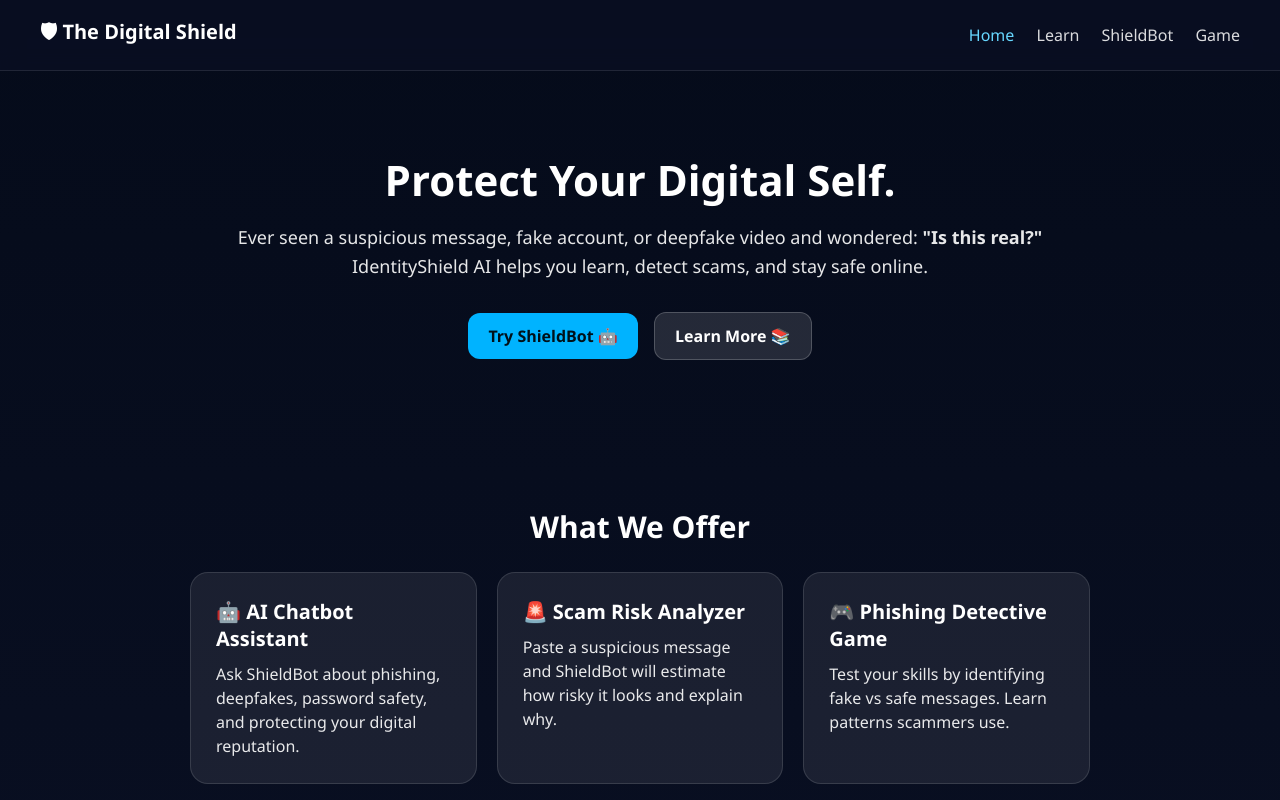
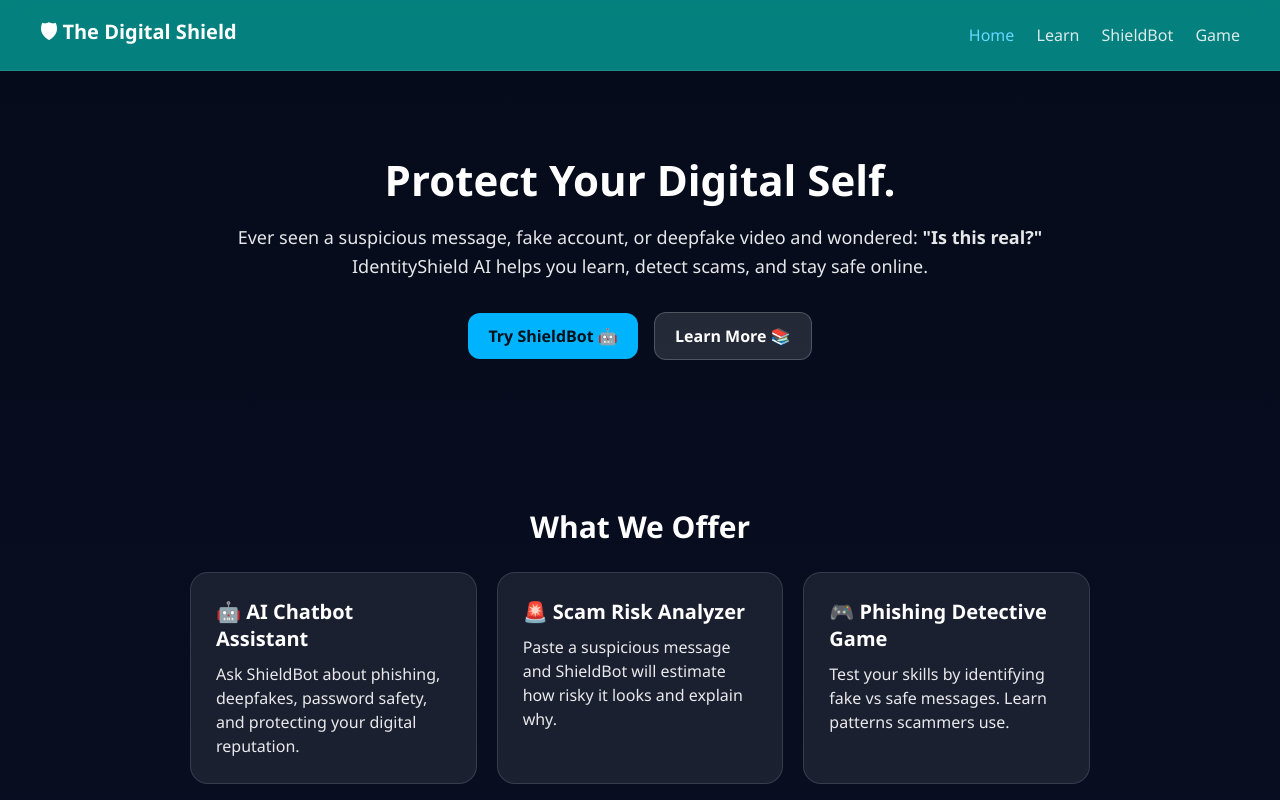
Before and after one commit to Civilized-civilian/The-Digital-Shield, a plain HTML site: page index.html in a window 1280 px wide. Shown: the top 800 px of the page. Drawn offline with Linux system fonts and the light colour scheme.

Commit message:
changed navbar color

```diff
--- a/style.css
+++ b/style.css
@@ -17,7 +17,7 @@ body {
   justify-content: space-between;
   align-items: center;
   padding: 18px 40px;
-  background: rgba(10, 15, 35, 0.85);
+  background: rgba(5, 182, 173, 0.685);
   border-bottom: 1px solid rgba(255,255,255,0.1);
   position: sticky;
   top: 0;
```
